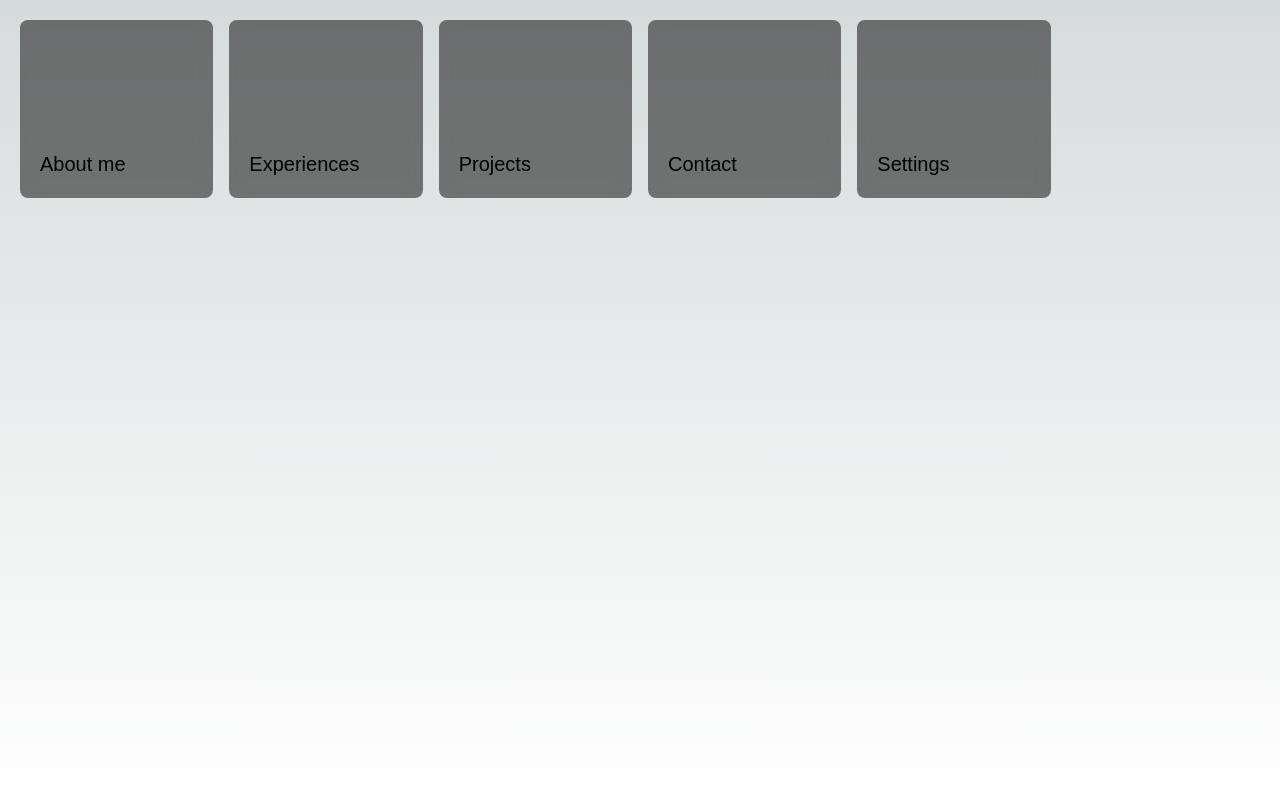
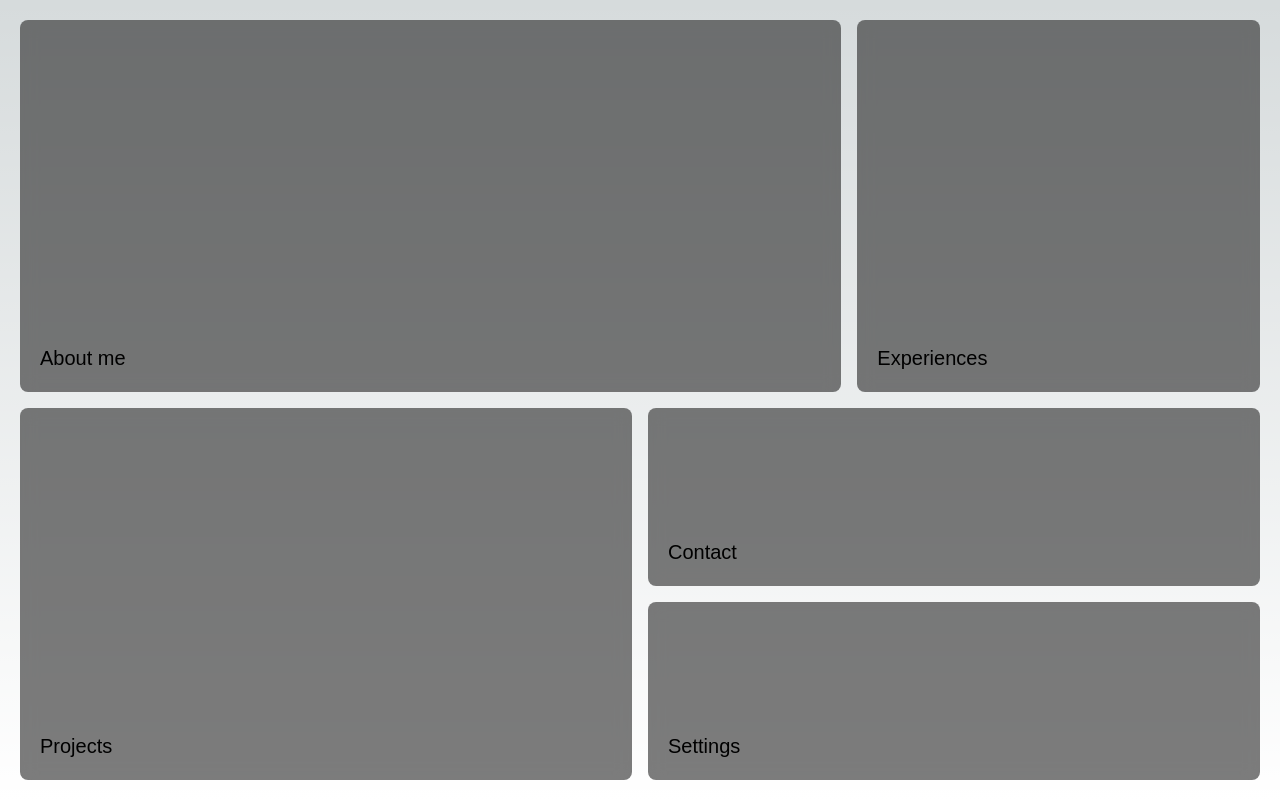
Before and after one commit to adnanZe/personal-website, a Next.js app: page / in a window 1280 px wide. Built offline with nearby package versions, Linux system fonts and the light colour scheme; a web font is replaced by a local one.

Commit message:
[bugfix] col-span and row-span issues

```diff
--- a/app/components/home/menuItem.tsx
+++ b/app/components/home/menuItem.tsx
@@ -3,11 +3,10 @@ import MenuHoverContext from "../../store/menuHoverContext";
 
 interface MenuItemProps {
   title: string;
-  rowSpan: number;
-  colSpan: number;
+  gridClassName: string;
 }
 
-export default function MenuItem({ title, rowSpan, colSpan }: MenuItemProps) {
+export default function MenuItem({ title, gridClassName }: MenuItemProps) {
   const hoveredCtx = useContext(MenuHoverContext);
 
   const handleHover = useCallback(() => {
@@ -20,7 +19,7 @@ export default function MenuItem({ title, rowSpan, colSpan }: MenuItemProps) {
 
   return (
     <li
-      className={`row-span-${rowSpan} col-span-${colSpan}`}
+      className={gridClassName}
       onMouseEnter={handleHover}
       onMouseLeave={handleHoverOut}>
       <div className="h-full w-full cursor-pointer animate-containerUp">
--- a/app/components/home/menuItems.tsx
+++ b/app/components/home/menuItems.tsx
@@ -10,11 +10,11 @@ export default function MenuItems() {
     hoveredCtx?.isVisibleMenu && (
       <nav>
         <ol className="grid grid-cols-6 grid-rows-4 gap-4 absolute top-0 left-0 p-5 w-screen h-screen">
-          <MenuItem title="About me" rowSpan={2} colSpan={4} />
-          <MenuItem title="Experiences" rowSpan={2} colSpan={2} />
-          <MenuItem title="Projects" rowSpan={2} colSpan={3} />
-          <MenuItem title="Contact" rowSpan={1} colSpan={3} />
-          <MenuItem title="Settings" rowSpan={1} colSpan={3} />
+          <MenuItem title="About me" gridClassName="col-span-4 row-span-2" />
+          <MenuItem title="Experiences" gridClassName="col-span-2 row-span-2" />
+          <MenuItem title="Projects" gridClassName="col-span-3 row-span-2" />
+          <MenuItem title="Contact" gridClassName="col-span-3 row-span-1" />
+          <MenuItem title="Settings" gridClassName="col-span-3 row-span-1" />
         </ol>
       </nav>
     )
```
